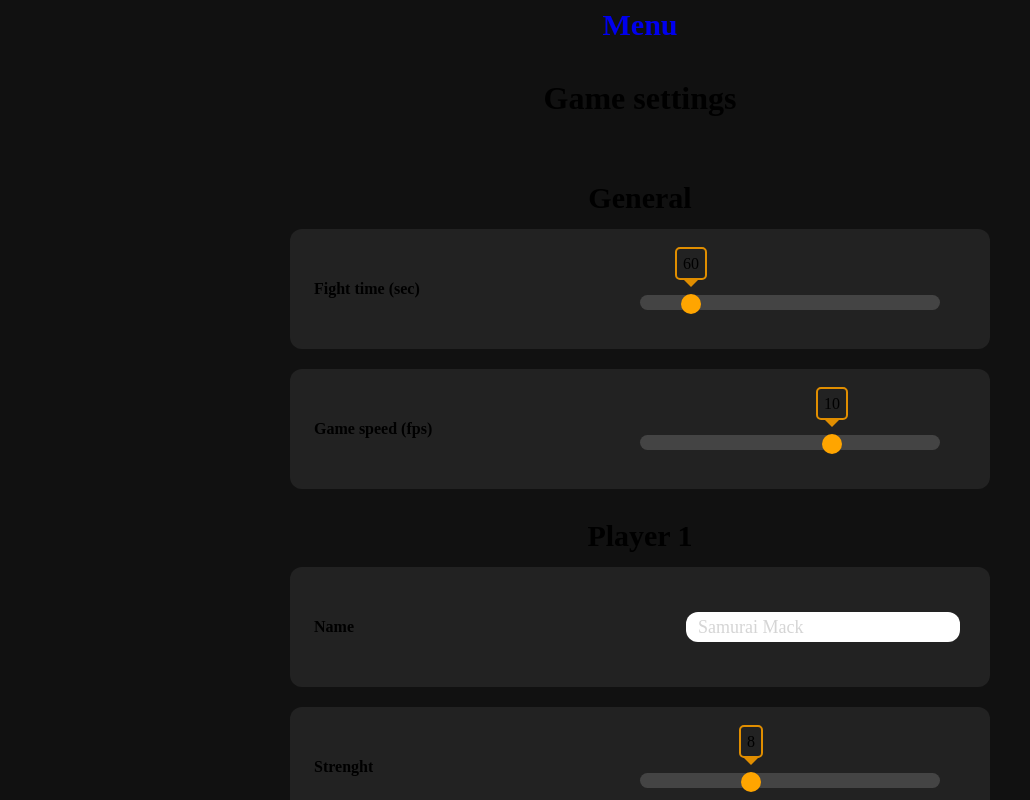
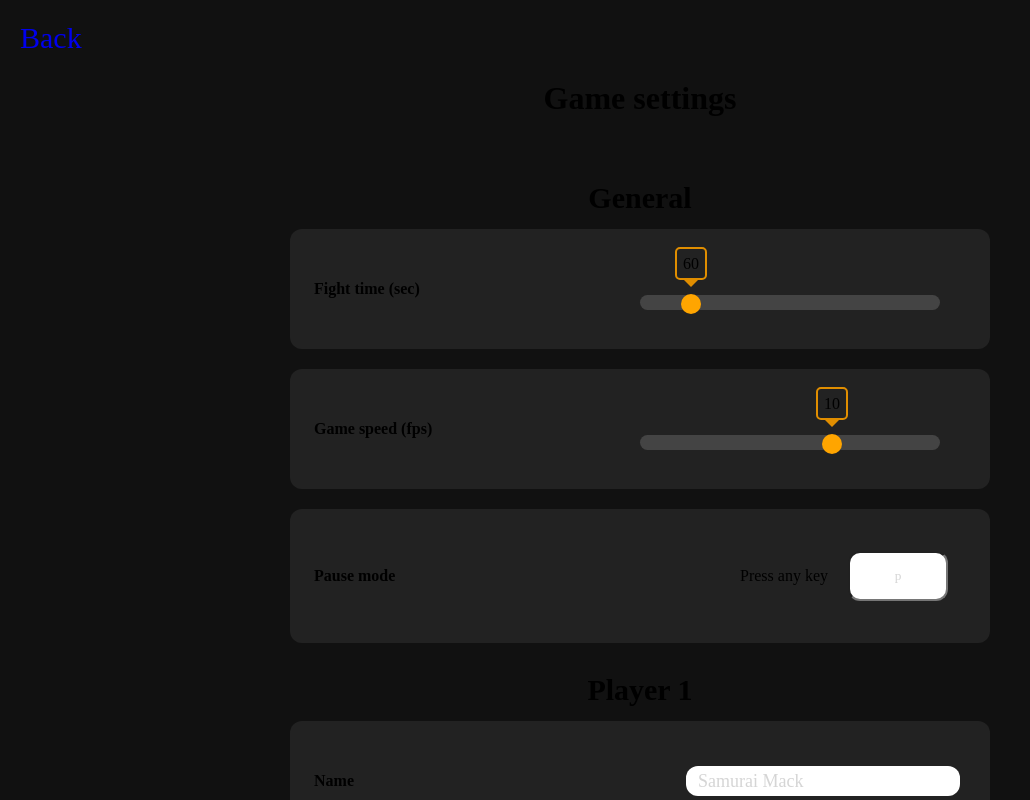
Before and after one commit to NicoloCavalli95horses/fighting_game, a Vue app: page /settings in a window 1280 px wide. Shown: the whole page, without its empty margins (0-1030 px from the left). Built offline with nearby package versions, Linux system fonts and the light colour scheme; a web font is replaced by a local one.

Commit message:
About page, new KeySelector component

```diff
--- a/src/App.vue
+++ b/src/App.vue
@@ -1,7 +1,4 @@
 <template>
-  <nav>
-    <RouterLink to="/"><h3 @click="pauseGame">Menu</h3></RouterLink>
-  </nav>
   <RouterView />
 </template>
 
--- a/src/assets/main.css
+++ b/src/assets/main.css
@@ -1,5 +1,4 @@
 @import "./base.css";
-
 
 * {
   margin: 0;
@@ -64,6 +63,14 @@
   margin-left: 24px;
 }
 
+.m-12 {
+  margin: 12px;
+}
+
+.m-22 {
+  margin: 22px;
+}
+
 .bold {
   font-weight: bold;
 }
@@ -107,3 +114,29 @@ h3 {
 ::-webkit-scrollbar-thumb:hover {
   background: #555;
 }
+
+.back {
+  position: fixed;
+  font-size: 30px;
+  width: 150px;
+  margin: 20px;
+}
+
+.back:hover {
+  cursor: pointer;
+  transition-duration: 600ms;
+  filter: brightness(120%);
+}
+
+.page-bg {
+  width: 100%;
+  height: 100vh;
+  overflow: auto;
+  background-color: #111;
+}
+
+.page-container {
+  max-width: 700px;
+  margin: 0 auto;
+  padding: 40px;
+}
--- /dev/null
+++ b/src/components/KeySelector.vue
@@ -0,0 +1,65 @@
+<template>
+  <div class="flex-center m-22">
+    <p>Press any key</p>
+    <input
+      type="text"
+      :placeholder="placeholder"
+      v-model="value"
+      @blur="$emit('update', value)"
+      @keyup="handleKeyup"
+    />
+  </div>
+</template>
+
+<script setup>
+// ==============================
+// Import
+// ==============================
+import { ref } from "@vue/reactivity";
+
+// ==============================
+// Props
+// ==============================
+const props = defineProps({
+  placeholder: String,
+});
+
+const emits = defineEmits(["update"]);
+
+// ==============================
+// Variables
+// ==============================
+const value = ref("");
+
+
+// ==============================
+// Functions
+// ==============================
+function handleKeyup( e ) {
+  console.log(e.key)
+  value.value = e.key
+}
+</script>
+
+<style lang="scss" scoped>
+$size: 50px;
+
+input[type="text"] {
+  box-sizing: border-box;
+  margin: 20px;
+  max-width: calc( $size * 2);
+  height: $size;
+  border-radius: 12px;
+  outline: none;
+  text-align: center;
+
+  &::placeholder {
+    filter: grayscale(60%);
+    opacity: 0.3;
+  }
+
+  &:focus {
+    border-bottom: 5px solid orange;
+  }
+}
+</style>
--- a/src/components/Winner.vue
+++ b/src/components/Winner.vue
@@ -111,7 +111,7 @@ watch(
 );
 
 function handleKeyDown(event) {
-  if (event.key === "p") {
+  if (event.key === store.game.settings.keys.pause ) {
     store.game.settings.pause = !store.game.settings.pause;
   }
 }
--- a/src/router/index.js
+++ b/src/router/index.js
@@ -24,9 +24,9 @@ const router = createRouter({
       name: "settings",
       component: () => import('../views/Settings.vue'),
     },    {
-      path: "/credits",
-      name: "credits",
-      component: () => import('../views/Credits.vue'),
+      path: "/about",
+      name: "about",
+      component: () => import('../views/About.vue'),
     }
   ],
 });
--- a/src/stores/store.js
+++ b/src/stores/store.js
@@ -13,6 +13,9 @@ export const Store = defineStore({
         frameRate: 10,
         pause: false,
         winner: false,
+        keys: {
+          pause: 'p'
+        }
       },
       players: {
         player: {
--- /dev/null
+++ b/src/views/About.vue
@@ -0,0 +1,35 @@
+<template>
+  <div class="back"><RouterLink to="/">Back</RouterLink></div>
+  <div class="page-bg">
+    <div class="page-container">
+      <h3>About</h3>
+
+      <p>"The Last Warrior" is a simple fighting game where two players have to battle each other to death. The game mechanics are very simple: move and attack! You can customize several different aspects of your characther such as name, health, strenght, gravity and so on.<br><br>
+      This game is developed in the Vue.js ecosystem and makes use of Vue Routing and Pinia state management.</p>
+    </div>
+  </div>
+</template>
+
+<script setup>
+import { RouterLink, RouterView } from "vue-router";
+</script>
+
+<style lang="scss" scoped>
+.page-bg {
+  .page-container {
+    h3 {
+      margin-top: 20px;
+      text-align: center;
+      width: 100%;
+      display: inline-block;
+    }
+
+    p {
+      margin: 25px;
+      line-height: 2.5;
+      font-size: 20px;
+      letter-spacing: 3px;
+    }
+  }
+}
+</style>
--- a/src/views/Credits.vue
+++ /dev/null
@@ -1,10 +0,0 @@
-<template>
-    <h1>Credits</h1>
-  </template>
-
-  <script setup>
-  </script>
-
-  <style lang="scss" scoped>
-
-  </style>
--- a/src/views/Homepage.vue
+++ b/src/views/Homepage.vue
@@ -4,7 +4,7 @@
       <li @click="playGame"><RouterLink to="/game">Play</RouterLink></li>
       <!-- <li><RouterLink to="/online">Online mode</RouterLink></li> -->
       <li><RouterLink to="/settings">Game settings</RouterLink></li>
-      <!-- <li><RouterLink to="/credits">Credits</RouterLink></li> -->
+      <li><RouterLink to="/about">About</RouterLink></li>
     </ul>
   </div>
 </template>
--- a/src/views/Settings.vue
+++ b/src/views/Settings.vue
@@ -1,8 +1,9 @@
 <template>
-  <div class="settings">
+  <div class="page-bg">
+    <div class="back"><RouterLink to="/">Back</RouterLink></div>
     <h1>Game settings</h1>
 
-    <div class="settings-container">
+    <div class="page-container">
       <h3>General</h3>
       <div class="flex-column">
         <div class="row">
@@ -22,6 +23,14 @@
             :min="1"
             :max="15"
             @value="(val) => (store.game.settings.frameRate = val)"
+          />
+        </div>
+
+        <div class="row">
+          <h4 class="l-24">Pause mode</h4>
+          <KeySelector
+            :placeholder="store.game.settings.keys.pause"
+            @update="(val) => (store.game.settings.keys.pause = val)"
           />
         </div>
       </div>
@@ -116,18 +125,17 @@
 // Import
 // ==============================
 import { Store } from "@/stores/store";
+import { RouterLink, RouterView } from "vue-router";
 import InputRange from "../components/InputRange.vue";
 import InputText from "../components/InputText.vue";
+import Btn from "../components/Btn.vue";
+import KeySelector from "../components/KeySelector.vue";
 const store = Store();
 
 </script>
 
 <style lang="scss" scoped>
-.settings {
-  width: 100%;
-  height: 100vh;
-  overflow: auto;
-  background-color: #111;
+.page-bg {
 
   h1 {
     margin-top: 80px;
@@ -135,11 +143,7 @@ const store = Store();
     width: 100%;
     display: inline-block;
   }
-  .settings-container {
-    max-width: 700px;
-    margin: 0 auto;
-    padding: 40px;
-
+  .page-container {
     h3 {
       margin-top: 20px;
       text-align: center;
```
